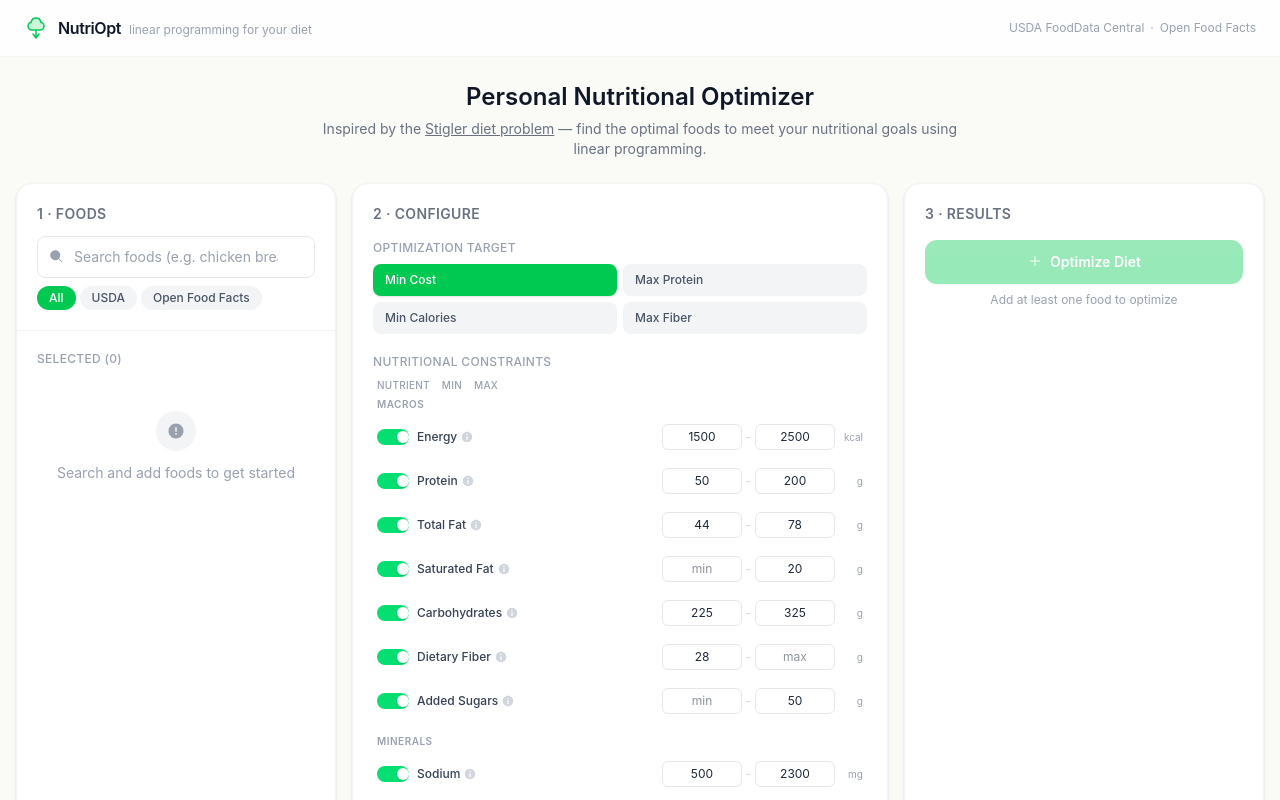
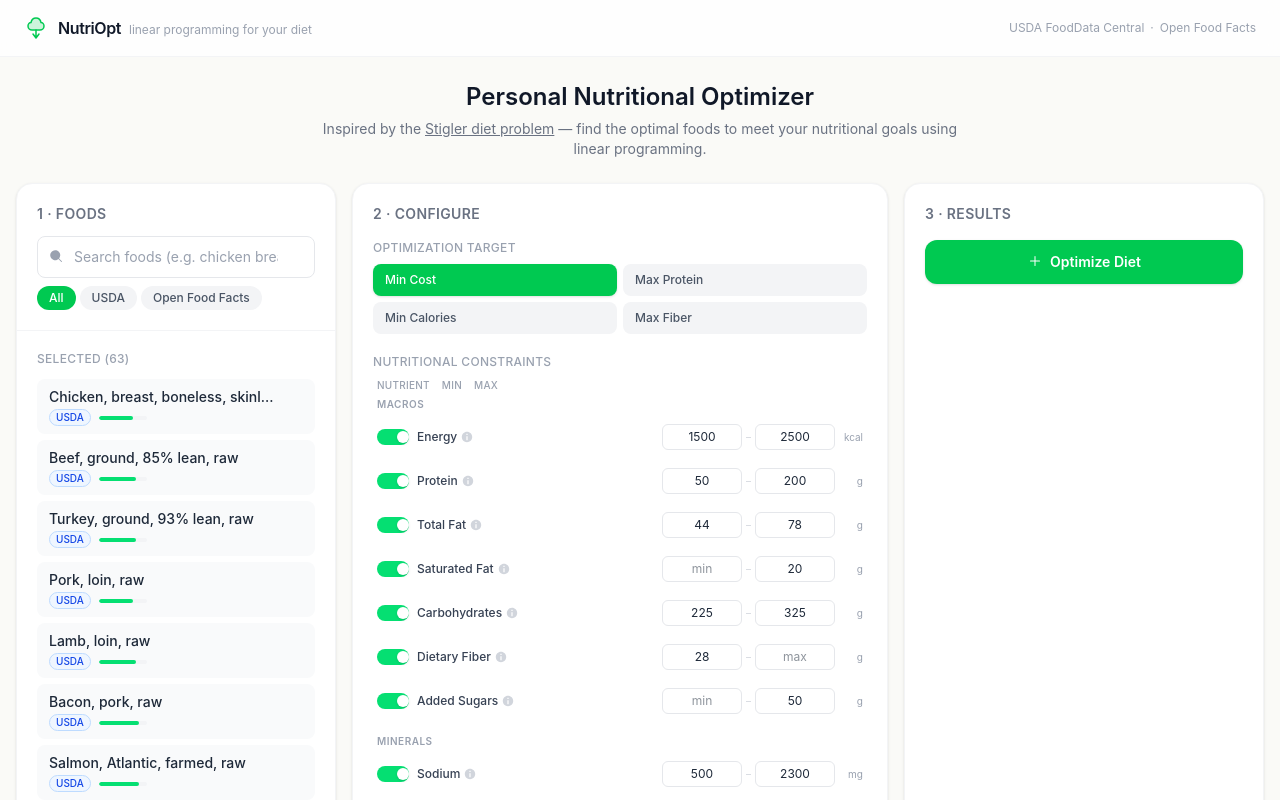
Before and after one commit to yvarhulshof/nutritional-optimizer, a Next.js app: page / in a window 1280 px wide. Shown: the top 800 px of the page. Built offline with nearby package versions, Linux system fonts and the light colour scheme.

Commit message:
Pre-populate food list with all COMMON_FOODS so optimizer works out of the box
https://claude.ai/code/session_01RjRov29kSiYq8nQFwGcjbD

```diff
--- a/src/components/AppShell.tsx
+++ b/src/components/AppShell.tsx
@@ -6,10 +6,16 @@ import { ResultsPanel } from './results/ResultsPanel';
 import { SelectedFood } from '../types/food';
 import { NutrientConstraint, ObjectiveType } from '../types/constraints';
 import { DEFAULT_CONSTRAINTS } from '../lib/nutrition/defaults';
+import { COMMON_FOODS } from '../lib/nutrition/commonFoods';
 import { useOptimizer } from '../hooks/useOptimizer';
 
+const ALL_FOODS: SelectedFood[] = COMMON_FOODS.map((sf) => ({
+  searchResult: sf.result,
+  nutrientProfile: sf.profile,
+}));
+
 export function AppShell() {
-  const [selectedFoods, setSelectedFoods] = useState<SelectedFood[]>([]);
+  const [selectedFoods, setSelectedFoods] = useState<SelectedFood[]>(ALL_FOODS);
   const [objective, setObjective] = useState<ObjectiveType>('minimize_cost');
   const [constraints, setConstraints] = useState<NutrientConstraint[]>(
     DEFAULT_CONSTRAINTS.map((c) => ({ ...c }))
```
